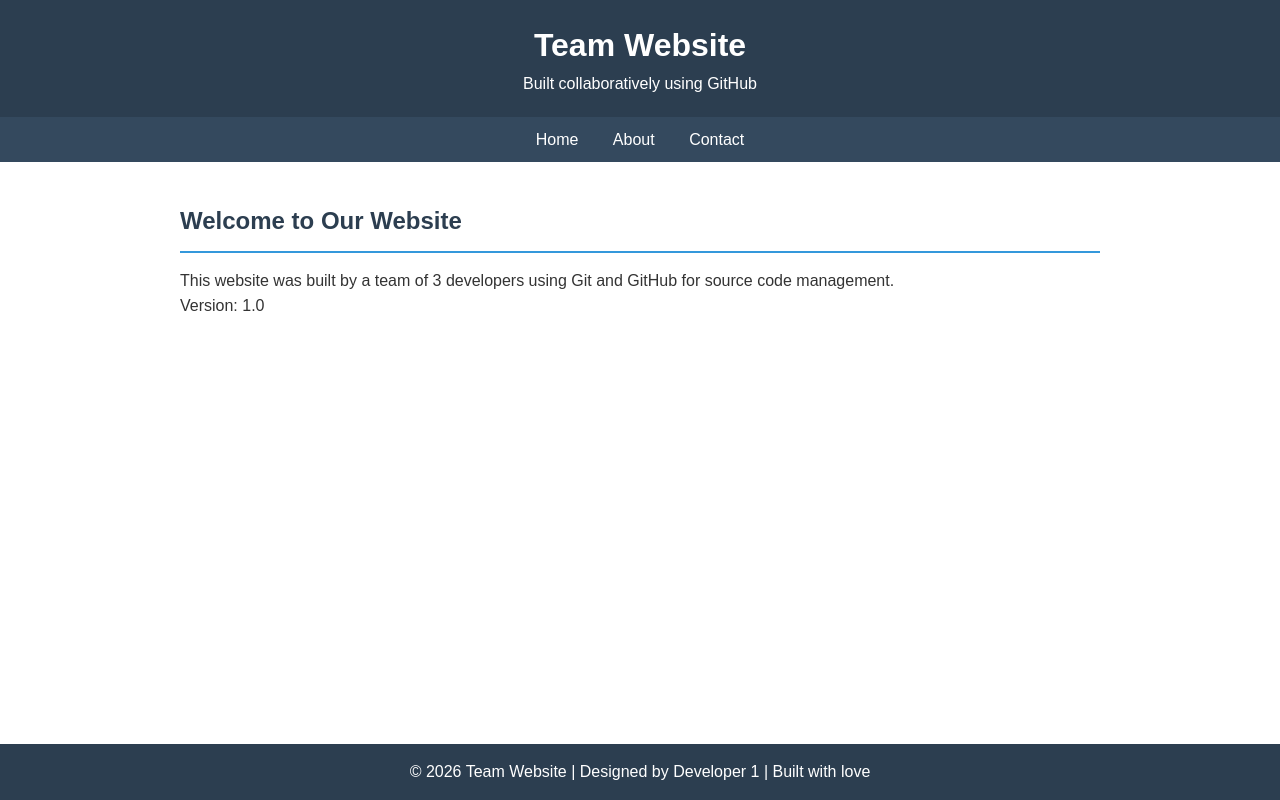
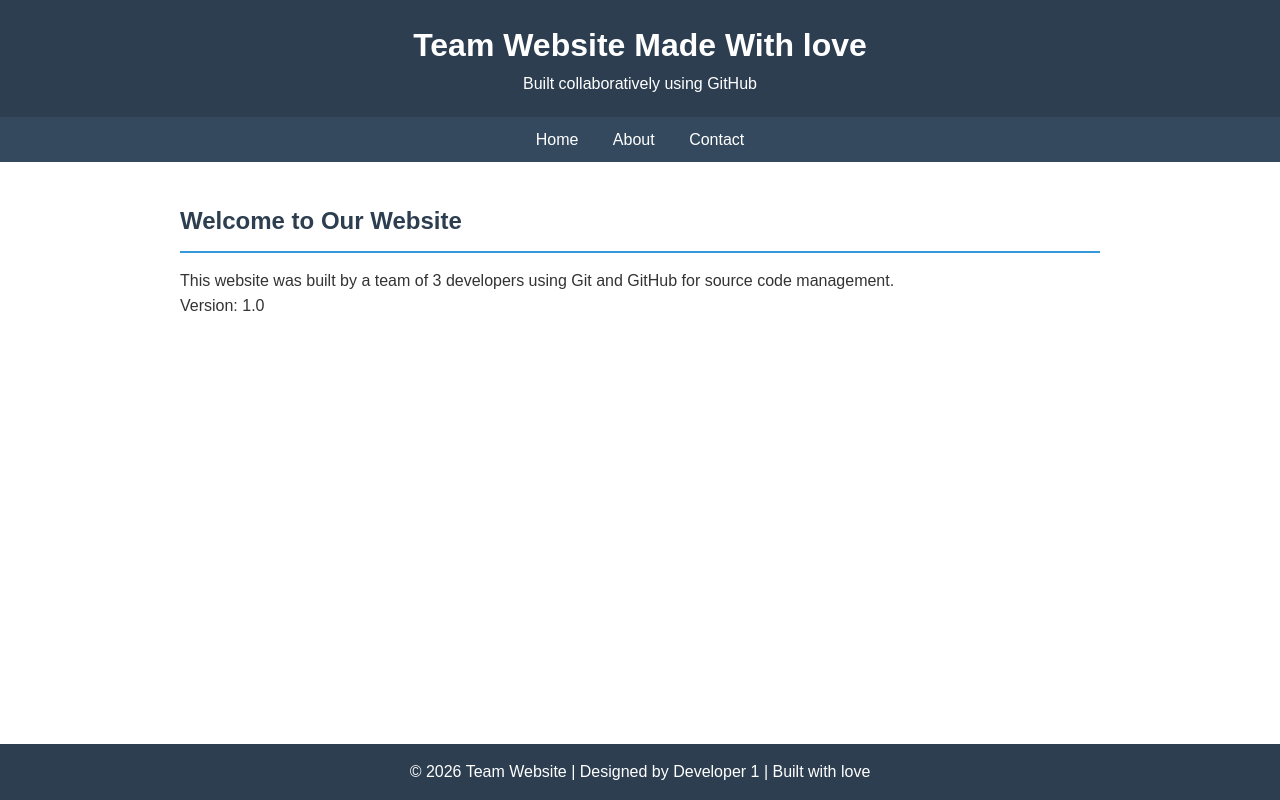
Before and after one commit to sujal-prj/team-website, a plain HTML site: page index.html in a window 1280 px wide. Drawn offline with Linux system fonts and the light colour scheme.

Commit message:
Add made with love in title

```diff
--- a/index.html
+++ b/index.html
@@ -8,7 +8,7 @@
 </head>
 <body>
     <header>
-        <h1>Team Website</h1>
+        <h1>Team Website Made With love</h1>
         <p>Built collaboratively using GitHub</p>
     </header>
     <nav>
```
